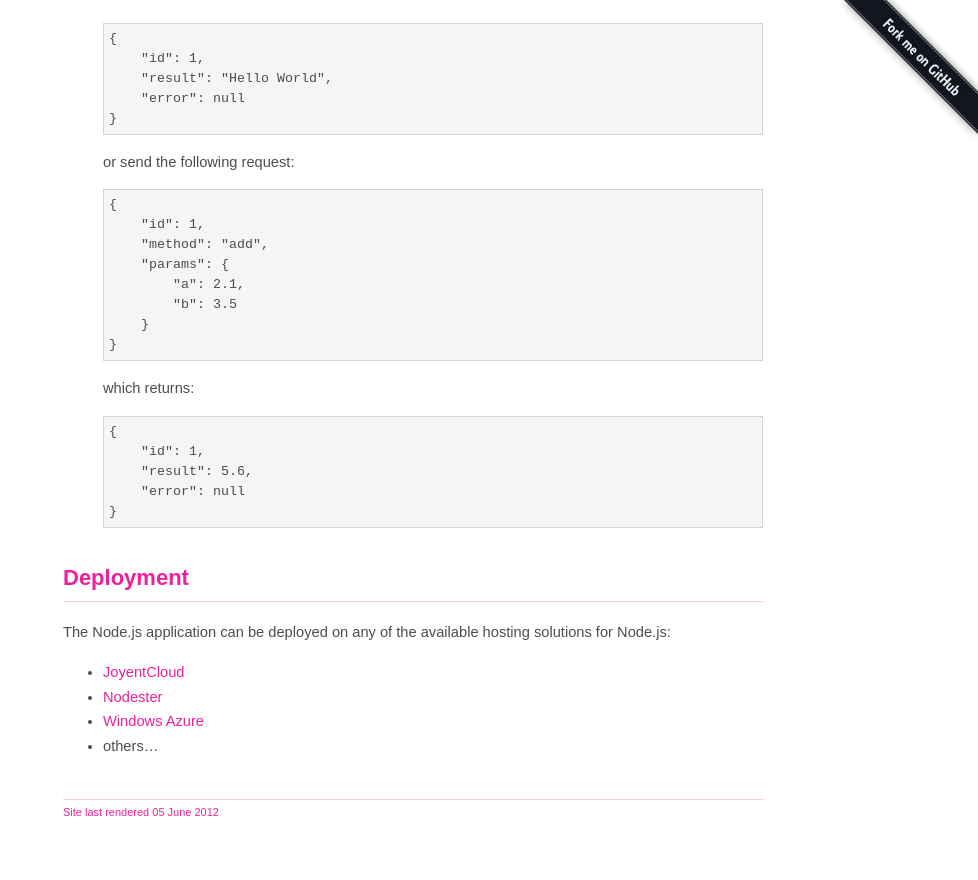
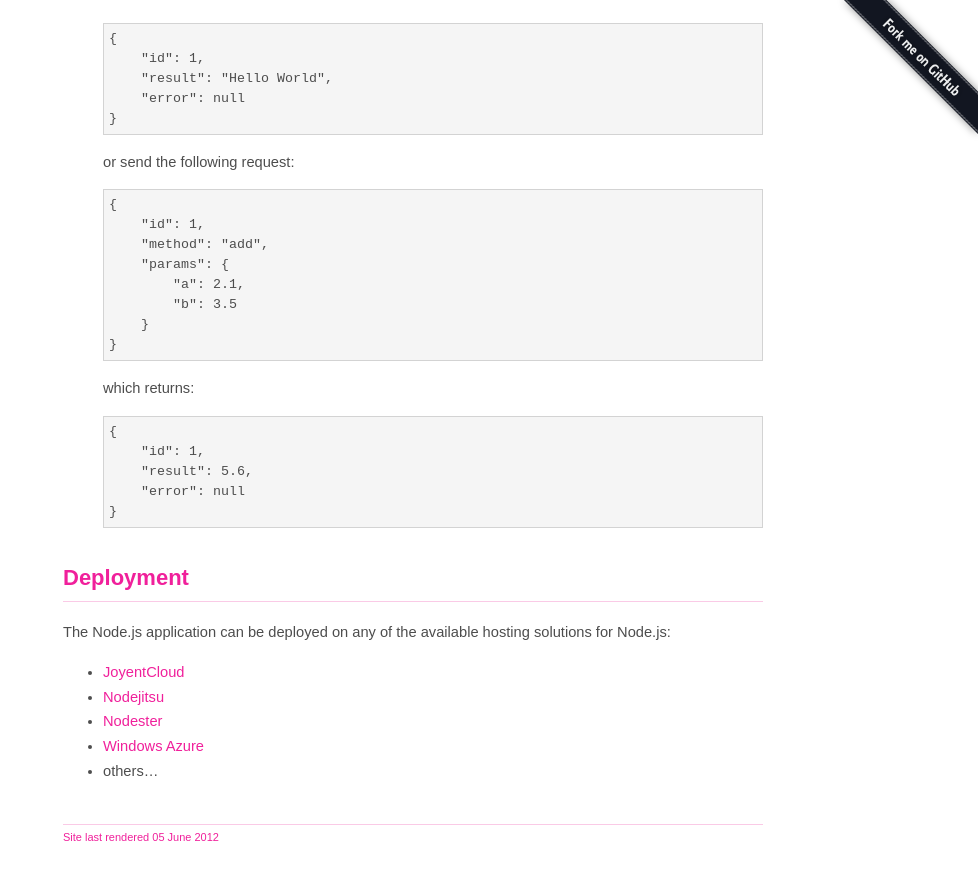
Before and after one commit to almende/eve, a Jekyll site: the page built from nodejs_gettingstarted.md, in a window 1280 px wide and 900 px high, scrolled down 3191 px. Shown: the top 880 px of the window, without its empty margins (302-1280 px from the left). Built offline with Jekyll 4.4.1, drawn with Linux system fonts in a browser that asks for light colours.

Commit message:
Comparison page updated

```diff
--- a/nodejs_gettingstarted.md
+++ b/nodejs_gettingstarted.md
@@ -197,6 +197,7 @@ The Node.js application can be deployed on any of the available hosting
 solutions for Node.js:
 
 - [JoyentCloud](https://no.de/)
+- [Nodejitsu](http://nodejitsu.com/)
 - [Nodester](http://nodester.com/)
 - [Windows Azure](http://www.windowsazure.com/en-us/develop/nodejs/)
 - others...
```
